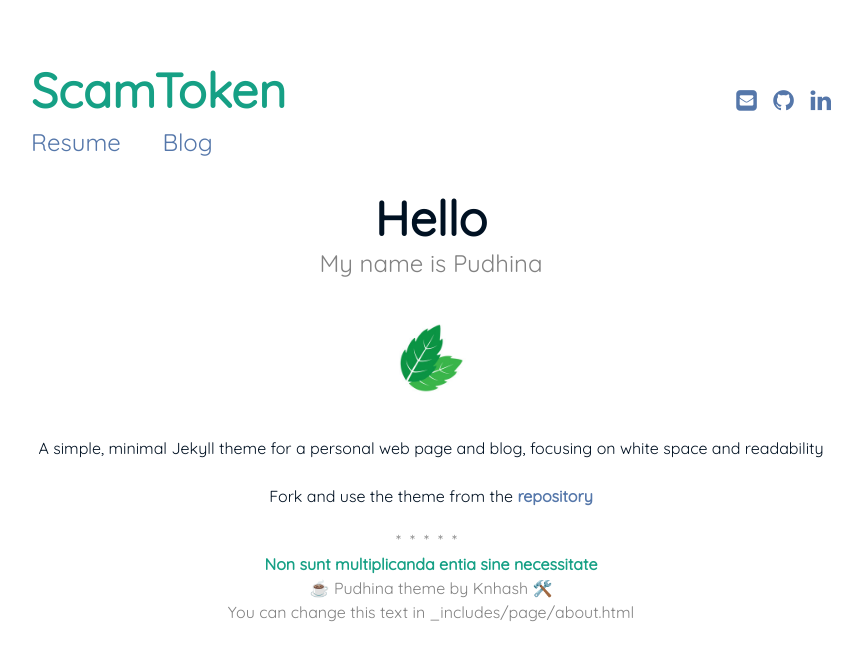
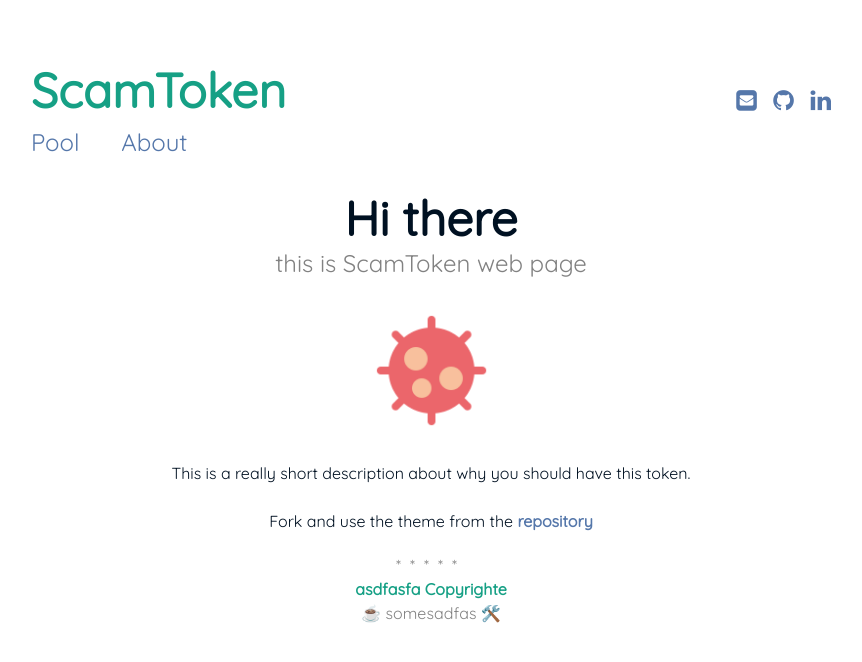
Before and after one commit to bmwant/scamtoken, a Jekyll site: the page built from index.md, in a window 1280 px wide. Shown: the top 662 px of the page, without its empty margins (209-1071 px from the left). Built offline with Jekyll 4.4.1, drawn with Linux system fonts in a browser that asks for light colours.

Commit message:
Add pool and about pages :musical_keyboard:

```diff
--- a/Gemfile
+++ b/Gemfile
@@ -27,3 +27,6 @@ end
 
 # Performance-booster for watching directories on Windows
 gem "wdm", "~> 0.1.1", :platforms => [:mingw, :x64_mingw, :mswin]
+
+
+gem "webrick", "~> 1.7"
--- a/_config.yml
+++ b/_config.yml
@@ -3,8 +3,8 @@ title: ScamToken
 description: >
   A simple, minimal Jekyll theme for a personal web page and blog, focusing on white space and readability
 
-baseurl: "/" # the subpath of your site, e.g. /blog/
-url: "https://" # the base hostname & protocol for your site
+baseurl: "/scamtoken" # the subpath of your site, e.g. /blog/
+url: "https://bmwant.github.io/" # the base hostname & protocol for your site
 
 author:
   fullname: Pudhina
--- a/_includes/header.html
+++ b/_includes/header.html
@@ -2,8 +2,8 @@
 <div class="navigation">
 <a href="{{ '/' | prepend: site.baseurl }}" class="logo">{{ site.title }}</a>
 <ul class="menu">
-<li class="menu__entry"><a href="{{ '/resume' | prepend: site.baseurl }}">Resume</a></li>
-<li class="menu__entry"><a href="{{ '/blog' | prepend: site.baseurl }}">Blog</a></li>
+  <li class="menu__entry"><a href="{{ '/pool' | prepend: site.baseurl }}">Pool</a></li>
+  <li class="menu__entry"><a href="{{ '/about' | prepend: site.baseurl }}">About</a></li>
 </ul>
 </div>
 <ul class="social-links">
--- a/_includes/page/about.html
+++ b/_includes/page/about.html
@@ -1,8 +1,8 @@
 <div class="about">
 <div class="about__devider">*****</div>
 <div class="about__text">
-<strong> Non sunt multiplicanda entia sine necessitate </strong>
-<br>☕ Pudhina theme by Knhash 🛠️
-<br> You can change this text in _includes/page/about.html
+<strong> asdfasfa Copyrighte </strong>
+<br> ☕  somesadfas 🛠️
+
 </div>
 </div>
--- a/_includes/page/title.html
+++ b/_includes/page/title.html
@@ -1,4 +1,4 @@
 <h1 class="page-title">
-<div class="page-title__text">{{ page.title }}</div>
-<div class="page-title__subtitle">{{ page.subtitle }}</div>
+  <div class="page-title__text">{{ page.title }}</div>
+  <div class="page-title__subtitle">{{ page.subtitle }}</div>
 </h1>
--- a/here/index.markdown
+++ /dev/null
@@ -1,6 +0,0 @@
----
-# Feel free to add content and custom Front Matter to this file.
-# To modify the layout, see https://jekyllrb.com/docs/themes/#overriding-theme-defaults
-
-layout: home
----
--- a/index.md
+++ b/index.md
@@ -1,14 +1,15 @@
 ---
 layout: page
-title: Hello
-subtitle: My name is Pudhina
+title: Hi there
+subtitle: this is ScamToken web page
 sitemap:
   priority: 0.9
 ---
 
-<img src="{{ '/assets/img/pudhina.jpg' | prepend: site.baseurl }}" id="about-img">
+<img src="{{ '/assets/img/scam_icon.png' | prepend: site.baseurl }}" id="about-img">
 
 <div id="describe-text">
-	<p>A simple, minimal Jekyll theme for a personal web page and blog, focusing on white space and readability</p>
-	<p>Fork and use the theme from the <strong> <a href="https://github.com/knhash/Pudhina"> repository</a> </strong></p>
+	<p>This is a really short description about why you should have this token.</p>
+	<p>Fork and use the theme from the <strong> <a href="https://github.com/knhash/Pudhina"> repository</a> </strong>
+  </p>
 </div>
```
Also changed, not shown: about.md (added, +15 -0 lines), here/404.html (deleted, +0 -25 lines), here/_config.yml (deleted, +0 -55 lines), here/_posts/2021-12-07-welcome-to-jekyll.markdown (deleted, +0 -29 lines), here/about.markdown (deleted, +0 -18 lines), pool.md (added, +16 -0 lines), resume.md (deleted, +0 -60 lines), Gemfile.lock, assets/img/scam_icon.png (added), 2 other files.
